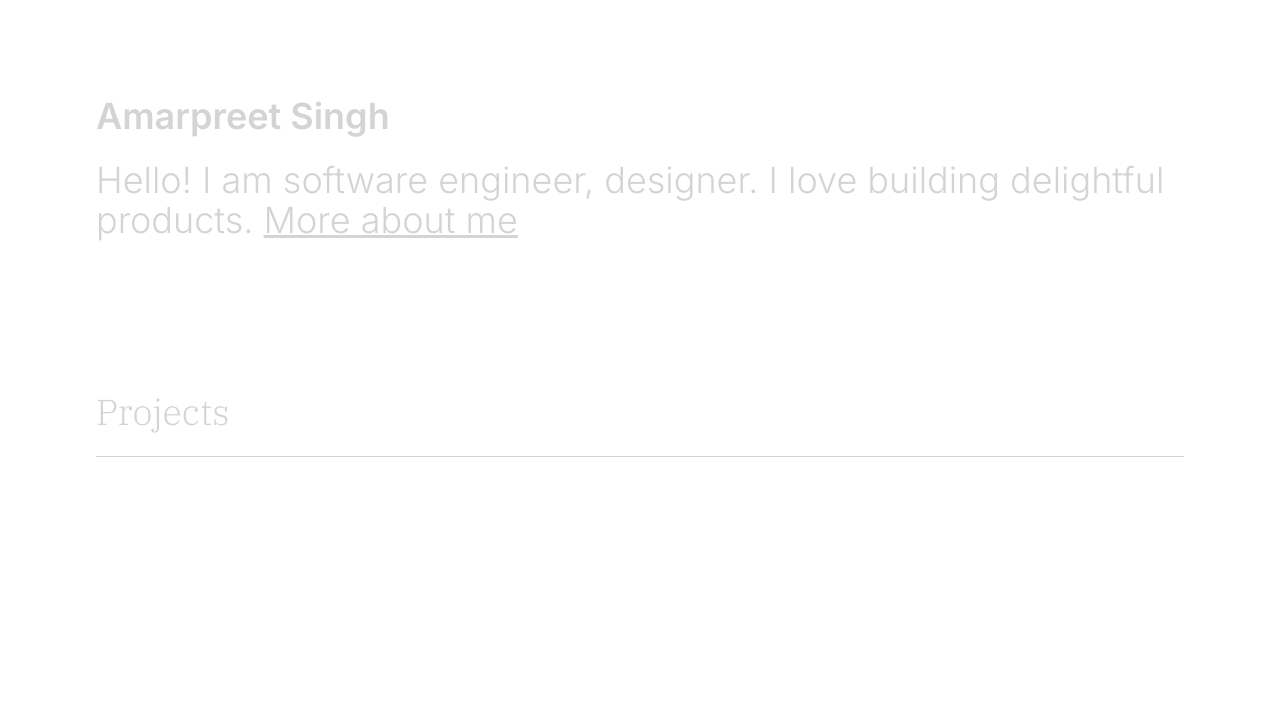
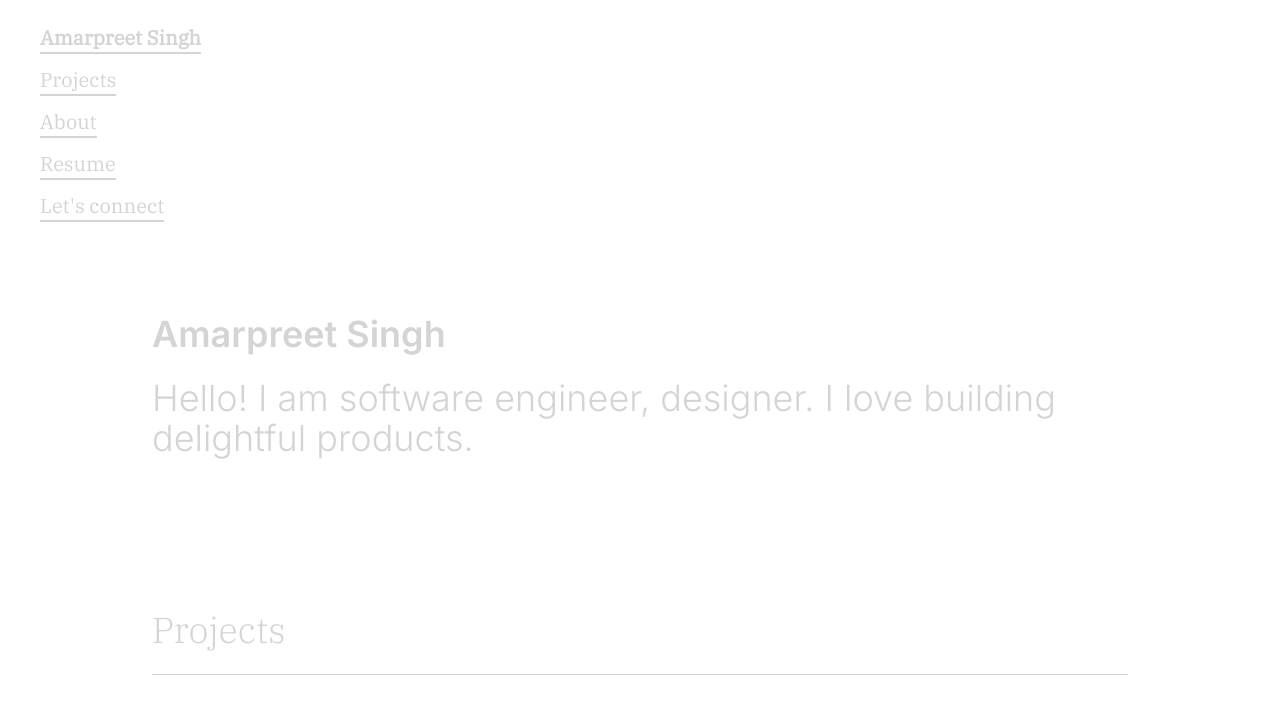
Before and after one commit to amarmanhala/infiniteloop, a Next.js app: page / in a window 1280 px wide. Shown: the top 714 px of the page. Built offline with nearby package versions, Linux system fonts and the light colour scheme.

Commit message:
Fixed header

```diff
--- a/src/app/components/Header.tsx
+++ b/src/app/components/Header.tsx
@@ -4,14 +4,14 @@ import { Inter, IBM_Plex_Serif } from 'next/font/google'
 const ibmPlexSerif = IBM_Plex_Serif({ weight: ['400'], subsets: ['latin'], })
 const Header = () => {
   return (
-    <header className="flex flex-row justify-between w-full text-blue-700">
+    <header className="flex flex-row justify-between w-full text-neutral-300">
       <nav className={`text-xl ${ibmPlexSerif.className} w-full`}>
       <ul className="">
-      <li className="ml-4 border-b-2 pb-1 mb-2 flex justify-between items-center border-blue-700 font-semibold"><Link href="./projects">Amarpreet Singh</Link></li>
-          <li className="ml-4 border-b-2 pb-1 mb-2 flex justify-between items-center border-blue-700"><Link href="./projects">Projects</Link></li>
-          <li className="ml-4 border-b-2 pb-1 mb-2 flex justify-between items-center border-blue-700"><Link href="./about">About</Link></li>
-          <li className="ml-4 border-b-2 pb-1 mb-2 flex justify-between items-center border-blue-700"><Link href="./projects">Resume</Link></li>
-          <li className="ml-4 border-b-2 pb-1 mb-2 flex justify-between items-center border-blue-700"><Link href="./contact"><s>Let&apos;s connect</s></Link></li>
+      <li className="ml-4  pb-1 mb-2 flex justify-between items-center font-semibold"><Link href="/" className="border-b-2 border-neutral-300">Amarpreet Singh</Link></li>
+          <li className="ml-4 pb-1 mb-2 flex justify-between items-center"><Link href="./projects" className="border-b-2 border-neutral-300">Projects</Link></li>
+          <li className="ml-4 pb-1 mb-2 flex justify-between items-center"><Link href="./about" className="border-b-2 border-neutral-300">About</Link></li>
+          <li className="ml-4 pb-1 mb-2 flex justify-between items-center"><Link href="./projects" className="border-b-2 border-neutral-300">Resume</Link></li>
+          <li className="ml-4 pb-1 mb-2 flex justify-between items-center"><Link href="./contact" className="border-b-2 border-neutral-300">Let&apos;s connect</Link></li>
         </ul>
       </nav>
     </header>
--- a/src/app/contact/page.tsx
+++ b/src/app/contact/page.tsx
@@ -9,7 +9,7 @@ const Contact = () => {
    <>
 
       <main className="bg-blue-100 w-full p-24 flex min-h-screen flex-col justify-between">
-        <Header />
+
         <h1
           className={`text-blue-700 text-6xl ${ibmPlexSerif.className}`}
         >
--- a/src/app/layout.tsx
+++ b/src/app/layout.tsx
@@ -1,6 +1,7 @@
 import './globals.css'
 import type { Metadata } from 'next'
 import { Inter, IBM_Plex_Serif } from 'next/font/google'
+import Header from './components/Header'
 
 const inter = Inter({ subsets: ['latin'] })
 
@@ -16,7 +17,9 @@ export default function RootLayout({
 }) {
   return (
     <html lang="en">
-      <body className={inter.className}>{children}</body>
+      <body className={`${inter.className} p-6`}>
+        <Header />
+        {children}</body>
     </html>
   )
 }
--- a/src/app/page.tsx
+++ b/src/app/page.tsx
@@ -1,25 +1,29 @@
 import Image from "next/image";
 import Link from "next/link";
-import { Inter, IBM_Plex_Serif } from 'next/font/google'
+import { Inter, IBM_Plex_Serif } from "next/font/google";
 
-const ibmPlexSerif = IBM_Plex_Serif({ weight: ['300'], subsets: ['latin'], })
-
+const ibmPlexSerif = IBM_Plex_Serif({ weight: ["300"], subsets: ["latin"] });
 
 export default function Home() {
   return (
-    <main className="flex min-h-screen flex-col px-6 py-10 sm:p-24">
+    <main className="flex min-h-screen flex-col px-6 py-10 sm:px-32 sm:py-20">
       <div>
-        <h1 className="text-2xl sm:text-4xl text-neutral-300 mb-6 font-semibold">Amarpreet Singh</h1>
+        <h1 className="text-2xl sm:text-4xl text-neutral-300 mb-6 font-semibold">
+          Amarpreet Singh
+        </h1>
         <h2 className="text-2xl sm:text-4xl text-neutral-300 font-light">
-          Hello! I am software engineer, designer. I love building delightful products. <Link href="./about"><u>More about me</u></Link>
+          Hello! I am software engineer, designer. I love building delightful
+          products.
         </h2>
-
       </div>
 
       <section className="mt-24 sm:mt-32">
-        <h2 className={`${ibmPlexSerif.className} text-neutral-300 text-2xl sm:text-4xl border-b border-neutral-300 py-3 sm:py-6`}>Projects</h2>
+        <h2
+          className={`${ibmPlexSerif.className} text-neutral-300 text-2xl sm:text-4xl border-b border-neutral-300 py-3 sm:py-6`}
+        >
+          Projects
+        </h2>
       </section>
-
     </main>
   );
 }
```
